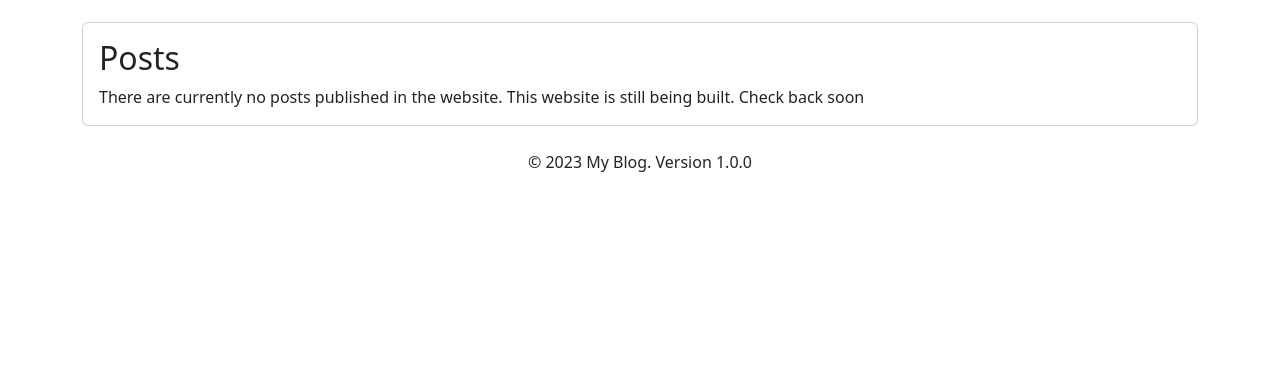
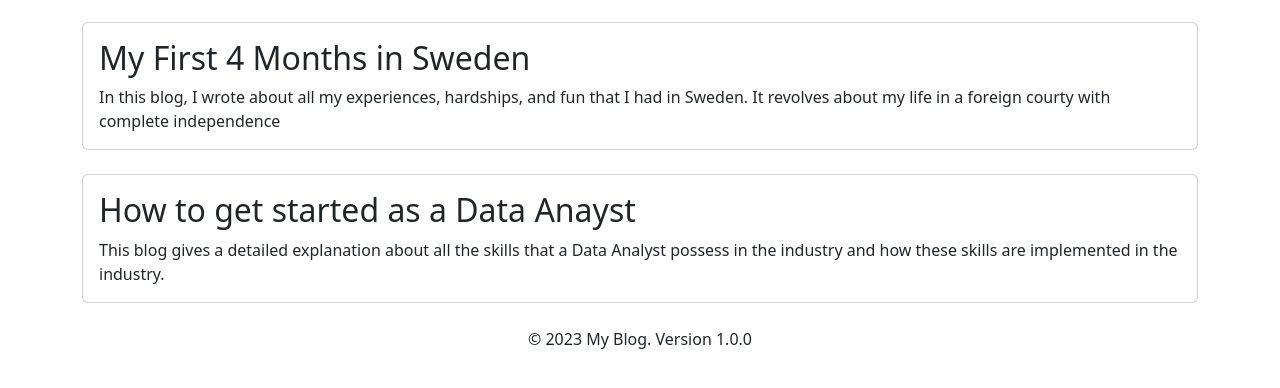
Before and after one commit to Akash-1gif/git_practice, a Flask app: page /posts in a window 1280 px wide. Shown: the part 154-542 px from the top of the page. Run offline with Flask 3, Linux system fonts and the light colour scheme.

Commit message:
Created a table for posts

```diff
--- a/app.py
+++ b/app.py
@@ -48,6 +48,15 @@ class Contact(db.Model):
 
     def __repr__(self)->str:
         return f"{self.sno}-{self.subject_c}"
+
+class Posts(db.Model):
+    sno=db.Column(db.Integer, primary_key=True)
+    post_title=db.Column(db.String(255),nullable=False)
+    date_of_publishing=db.Column(db.DateTime,default=datetime.utcnow)
+    context=db.Column(db.Text,nullable=False)
+
+    def __repr__(self)->str:
+        return f"{self.sno}-{self.post_title}"
 
 db.create_all()
 
--- a/templates/posts.html
+++ b/templates/posts.html
@@ -26,8 +26,16 @@
         <article>
           <div class="card my-4">
             <div class="card-body">
-              <h2 class="card-title">Posts</h2>
-              <p class="card-text">There are currently no posts published in the website. This website is still being built. Check back soon</p>
+              <h2 class="card-title">My First 4 Months in Sweden</h2>
+              <p class="card-text">In this blog, I wrote about all my experiences, hardships, and fun that I had in Sweden. It revolves about my life in a foreign courty with complete independence</p>
+            </div>
+          </div>
+        </article>
+        <article>
+          <div class="card my-4">
+            <div class="card-body">
+              <h2 class="card-title">How to get started as a Data Anayst</h2>
+              <p class="card-text">This blog gives a detailed explanation about all the skills that a Data Analyst possess in the industry and how these skills are implemented in the industry.</p>
             </div>
           </div>
         </article>
```
Also changed, not shown: instance/confess.db.
